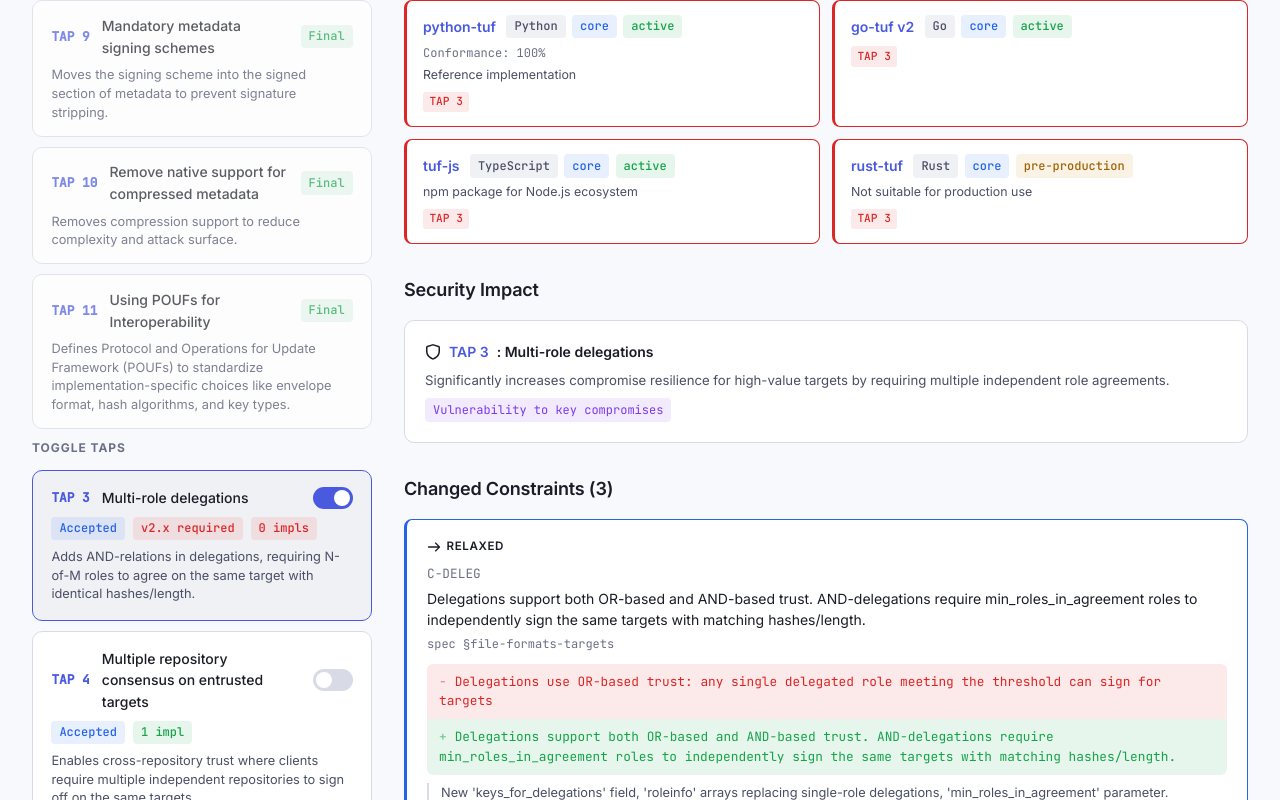
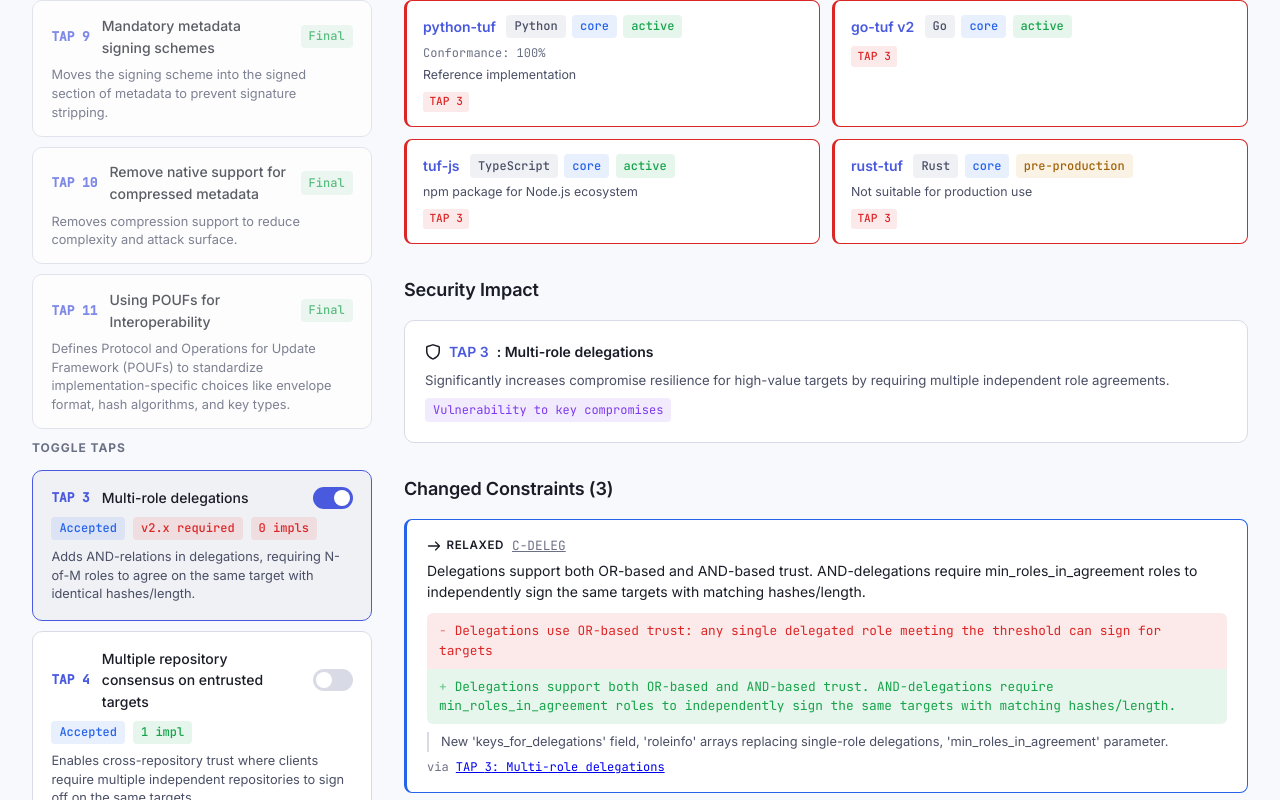
Before and after one commit to kipz/tuf-spec-explorer, a React (Vite) app: page / in a window 1280 px wide. Both pictures are taken after a click on the element 202 px from the left and 1096 px from the top of the page. Shown: the part 554-1354 px from the top of the page. Built offline with nearby package versions, Linux system fonts and the light colour scheme.

Commit message:
Link constraint IDs to spec sections and TAP sources
Constraint IDs now link to the relevant TUF spec anchor or, for
TAP-added constraints, to the source TAP. The change indicator
and constraint ID share a single flex row to save vertical space.

```diff
--- a/src/App.tsx
+++ b/src/App.tsx
@@ -275,19 +275,24 @@
 function ConstraintCard({ constraint }: { constraint: ResolvedConstraint }) {
   return (
     <div className={`constraint-row ${constraint.status}`}>
+      <div className="constraint-header">
         {constraint.changes.length > 0 && (
-        <div className={`change-indicator ${constraint.status === 'new' ? 'added' : constraint.status === 'incompatible' ? 'incompatible' : constraint.status}`}>
+          <span className={`change-indicator ${constraint.status === 'new' ? 'added' : constraint.status === 'incompatible' ? 'incompatible' : constraint.status}`}>
             {constraint.status === 'new' && <><PlusIcon /> Added</>}
             {constraint.status === 'removed' && <><MinusIcon /> Removed</>}
             {constraint.status === 'modified' && <><ArrowIcon /> Relaxed</>}
             {constraint.status === 'incompatible' && <><WarnIcon /> Incompatible</>}
+          </span>
+        )}
+        {constraint.specSection ? (
+          <a className="constraint-id" href={`${data.spec.url}#${constraint.specSection}`} target="_blank" rel="noopener noreferrer">{constraint.id}</a>
+        ) : constraint.changes.length > 0 && data.taps.find(t => t.tap === constraint.changes[0].tapNumber)?.url ? (
+          <a className="constraint-id" href={data.taps.find(t => t.tap === constraint.changes[0].tapNumber)!.url} target="_blank" rel="noopener noreferrer">{constraint.id}</a>
+        ) : (
+          <span className="constraint-id">{constraint.id}</span>
+        )}
       </div>
-      )}
-      <div className="constraint-id">{constraint.id}</div>
       <div className="constraint-desc">{constraint.description}</div>
-      {constraint.specSection && (
-        <div className="constraint-spec-section">spec &sect;{constraint.specSection}</div>
-      )}
       {constraint.changes.map((change, i) => (
         <div key={i}>
           {change.before && change.after && (
@@ -297,7 +302,7 @@
             </div>
           )}
           <div className="detail">{change.detail}</div>
-          <div className="tap-source">via TAP {change.tapNumber}: {change.tapTitle}</div>
+          <div className="tap-source">via <a href={data.taps.find(t => t.tap === change.tapNumber)?.url} target="_blank" rel="noopener noreferrer">TAP {change.tapNumber}: {change.tapTitle}</a></div>
         </div>
       ))}
       {constraint.status === 'incompatible' && constraint.changes[0] && (
--- a/src/styles.css
+++ b/src/styles.css
@@ -460,11 +460,17 @@
   border-left: 3px solid var(--amber);
 }
 
+.constraint-header {
+  display: flex;
+  align-items: center;
+  gap: 0.5rem;
+  margin-bottom: 0.25rem;
+}
+
 .constraint-id {
   font-family: 'JetBrains Mono', monospace;
   font-size: 0.8rem;
   color: var(--text-muted);
-  margin-bottom: 0.25rem;
 }
 
 .constraint-desc {
@@ -486,7 +492,6 @@
   font-weight: 600;
   text-transform: uppercase;
   letter-spacing: 0.05em;
-  margin-bottom: 0.5rem;
 }
 
 .change-indicator.added { color: var(--green); }
```
Lines whose indentation alone changed are shown as unchanged.
